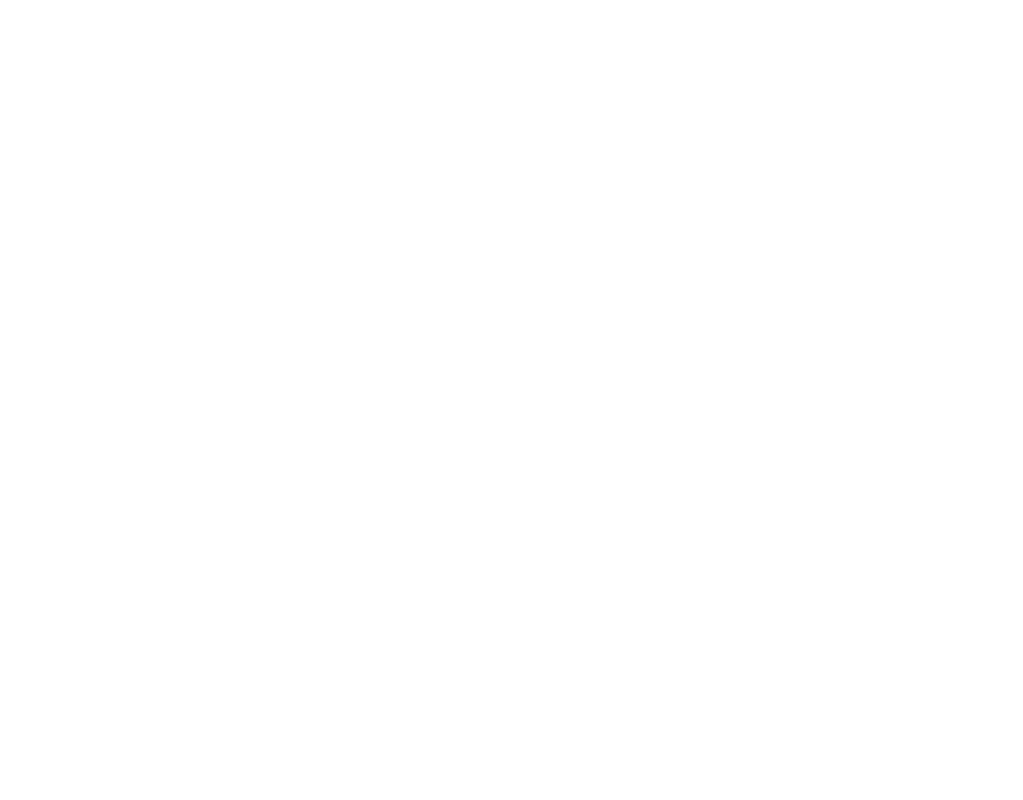
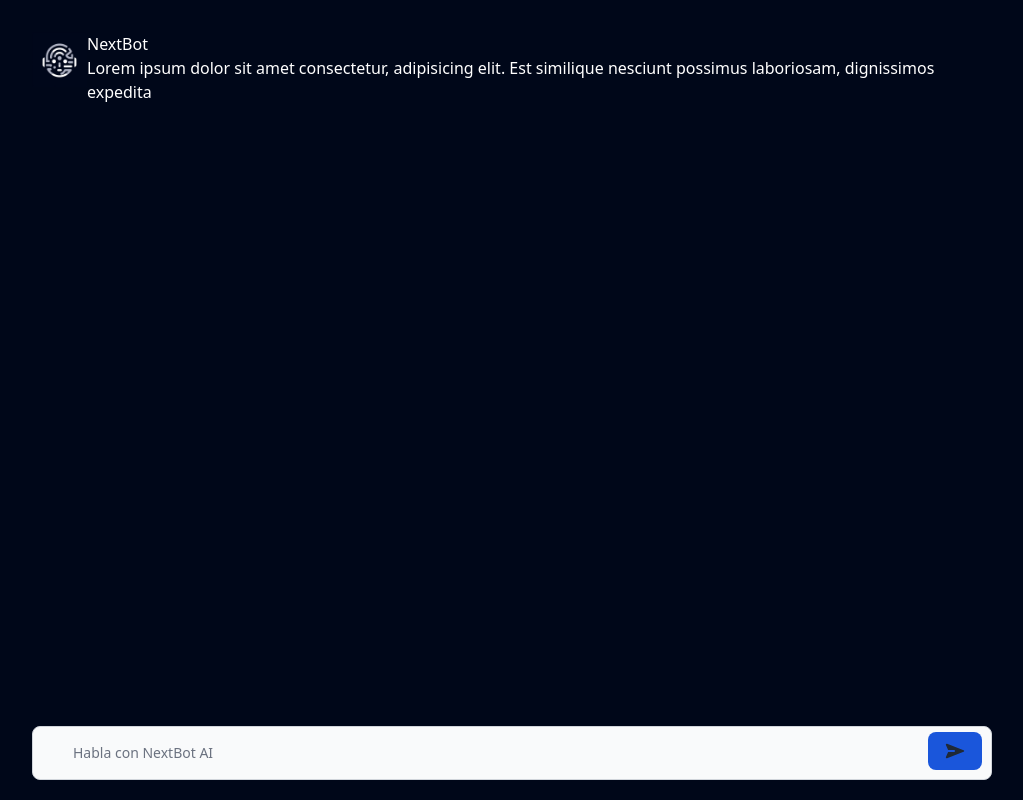
Before and after one commit to liljemery/nexbot, a React (Vite) app: page /chat in a window 1280 px wide. Before the commit this address had no page. Shown: the whole page, without its empty margins (128-1151 px from the left). Built offline with nearby package versions, Linux system fonts and the light colour scheme.

Commit message:
feat: chatPage working properly

```diff
--- a/src/App.jsx
+++ b/src/App.jsx
@@ -9,6 +9,8 @@
 // COMPONENTS IMPORTS
 import Jumbo from './components/organanisms/Jumbo';
 import LogSignInPage from './components/pages/LogSignInPage';
+import ChatPage from './components/pages/ChatPage';
+
 
 
 function App() {
@@ -20,6 +22,7 @@
           <Routes>
             <Route path='/' element={<Jumbo/>}/>
             <Route path='/login' element={<LogSignInPage/>}/>
+            <Route path='/chat' element={<ChatPage/>}/>
           </Routes>
       </BrowserRouter>
     </>
--- /dev/null
+++ b/src/components/atoms/TypeWriter.jsx
@@ -0,0 +1,21 @@
+import React, { useState, useEffect } from 'react';
+
+const Typewriter = ({ text, delay }) => {
+    const [currentText, setCurrentText] = useState('');
+    const [currentIndex, setCurrentIndex] = useState(0);
+
+    useEffect(() => {
+        if (currentIndex < text.length) {
+        const timeout = setTimeout(() => {
+            setCurrentText(prevText => prevText + text[currentIndex]);
+            setCurrentIndex(prevIndex => prevIndex + 1);
+        }, delay);
+
+        return () => clearTimeout(timeout);
+        }
+    }, [currentIndex, delay, text]);
+
+    return <p>{currentText}</p>;
+};
+
+export default Typewriter;
--- /dev/null
+++ b/src/components/pages/ChatPage.jsx
@@ -0,0 +1,68 @@
+import React, { useState, useEffect } from 'react';
+import Typewriter from '../atoms/TypeWriter';
+
+const ChatPage = () => {
+    const [sentContent, setSentContent] = useState('');
+    const [messages, setMessages] = useState([
+        {
+            sender: "NextBot",
+            content: "Lorem ipsum dolor sit amet consectetur, adipisicing elit. Est similique nesciunt possimus laboriosam, dignissimos expedita",
+            img: '/icon.jpeg'
+        }
+    ]);
+
+    const handleSubmit = (e) => {
+        e.preventDefault();
+
+        setMessages(prevMessages => [
+            ...prevMessages,
+            {
+                sender: "user",
+                content: sentContent,
+                img: ""
+            }
+        ]);
+
+        setSentContent('');
+    };
+
+    return (
+        <div className='h-screen bg-primary'>
+            {/* MESSAGES DISPLAY */}
+            <div className='h-full max-h-128 overflow-y-auto'>
+            {messages.map((message, index) => (
+                <div key={index} className={message.sender === "user"? 'mx-auto w-3/4 text-white pt-8 flex flex-row-reverse':'mx-auto w-3/4 text-white pt-8 flex' } >
+                    {message.sender === "user" ?
+                        <svg className="w-[36px] h-[36px] text-white my-2 mx-1" aria-hidden="true" xmlns="http://www.w3.org/2000/svg" width="24" height="24" fill="currentColor" viewBox="0 0 24 24">
+                            <path fill-rule="evenodd" d="M12 20a7.966 7.966 0 0 1-5.002-1.756l.002.001v-.683c0-1.794 1.492-3.25 3.333-3.25h3.334c1.84 0 3.333 1.456 3.333 3.25v.683A7.966 7.966 0 0 1 12 20ZM2 12C2 6.477 6.477 2 12 2s10 4.477 10 10c0 5.5-4.44 9.963-9.932 10h-.138C6.438 21.962 2 17.5 2 12Zm10-5c-1.84 0-3.333 1.455-3.333 3.25S10.159 13.5 12 13.5c1.84 0 3.333-1.455 3.333-3.25S13.841 7 12 7Z" clip-rule="evenodd"/>
+                        </svg>
+                        :
+                        <img src={message.img} width={55} className='h-1/2' alt="NextBot AI Picture"
+                    />}
+                    <div
+                    className={message.sender === "user"? 'text-end': ''}
+                    >
+                        <h1>{message.sender}</h1>
+                        <div>
+                            {message.sender === "user" ? <p>{message.content}</p> : <Typewriter text={message.content} delay={10} />}
+                        </div>
+                    </div>
+                </div>
+            ))}
+            </div>
+            <form className="fixed inset-x-0 bottom-5 mx-auto w-3/4" onSubmit={handleSubmit}>
+                <label htmlFor="default-search" className="mb-2 text-sm font-medium text-gray-900 sr-only dark:text-white">Search</label>
+                <div className="">
+                    <input type="search" value={sentContent} onChange={(e) => { setSentContent(e.target.value) }} id="default-search" className="block w-full p-4 ps-10 text-sm text-gray-900 border border-gray-300 rounded-lg bg-gray-50 focus:ring-blue-500 focus:border-blue-500 dark:bg-gray-700 dark:border-gray-600 dark:placeholder-gray-400 dark:text-white dark:focus:ring-blue-500 dark:focus:border-blue-500" placeholder="Habla con NextBot AI" required />
+                    <button type='submit' className="text-white absolute end-2.5 bottom-2.5 bg-blue-700 hover:bg-blue-800 focus:ring-4 focus:outline-none focus:ring-blue-300 font-medium rounded-lg text-sm px-4 py-2 dark:bg-blue-600 dark:hover:bg-blue-700 dark:focus:ring-blue-800">
+                        <svg className="w-[22px] h-[22px] text-gray-800 dark:text-white rotate-90" aria-hidden="true" xmlns="http://www.w3.org/2000/svg" width="24" height="24" fill="currentColor" viewBox="0 0 24 24">
+                            <path fillRule="evenodd" d="M12 2a1 1 0 0 1 .932.638l7 18a1 1 0 0 1-1.326 1.281L13 19.517V13a1 1 0 1 0-2 0v6.517l-5.606 2.402a1 1 0 0 1-1.326-1.281l7-18A1 1 0 0 1 12 2Z" clipRule="evenodd" />
+                        </svg>
+                    </button>
+                </div>
+            </form>
+        </div>
+    )
+}
+
+export default ChatPage;
--- a/tailwind.config.js
+++ b/tailwind.config.js
@@ -10,6 +10,9 @@
       colors: {
         primary: '#000719'
       },
+      spacing: {
+        '128': '40rem',
+      }
     },
   },
   plugins: [
```
